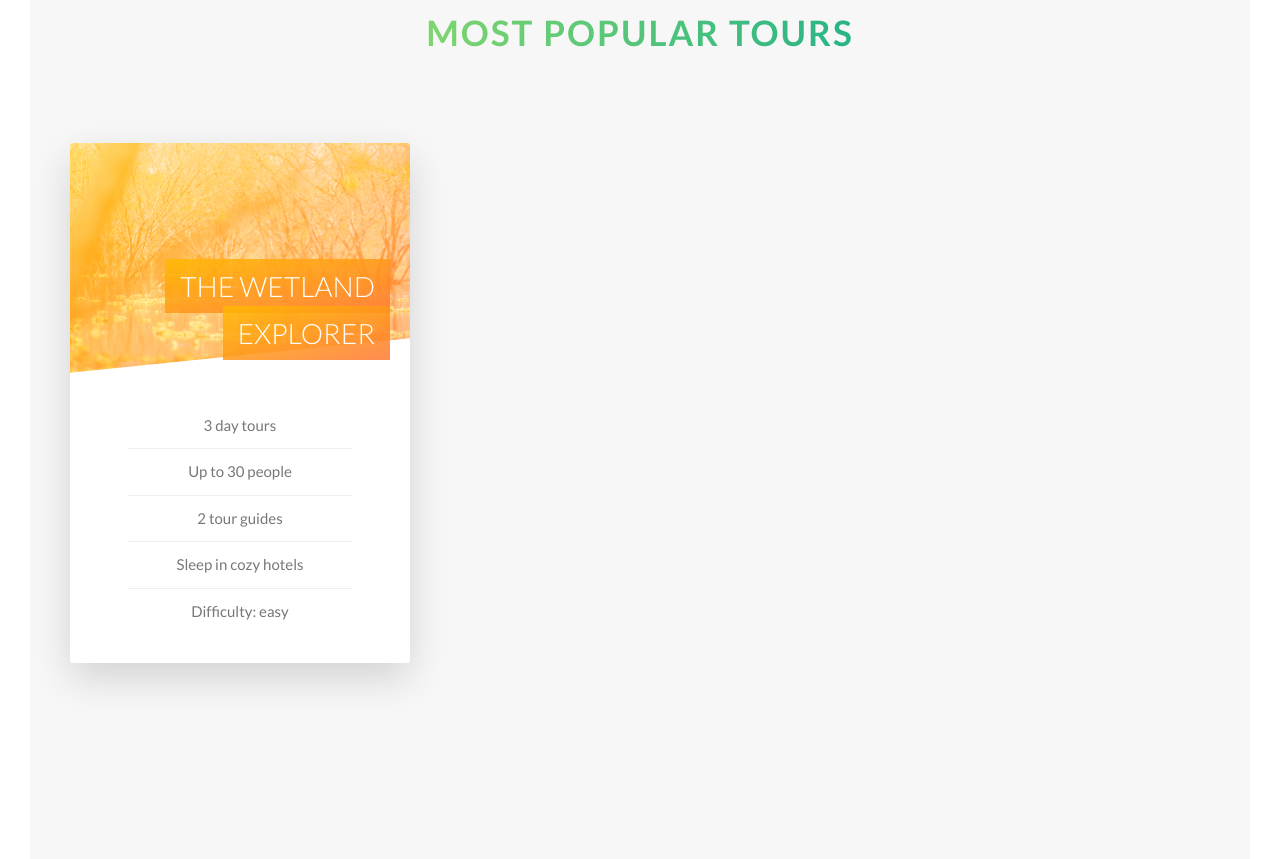
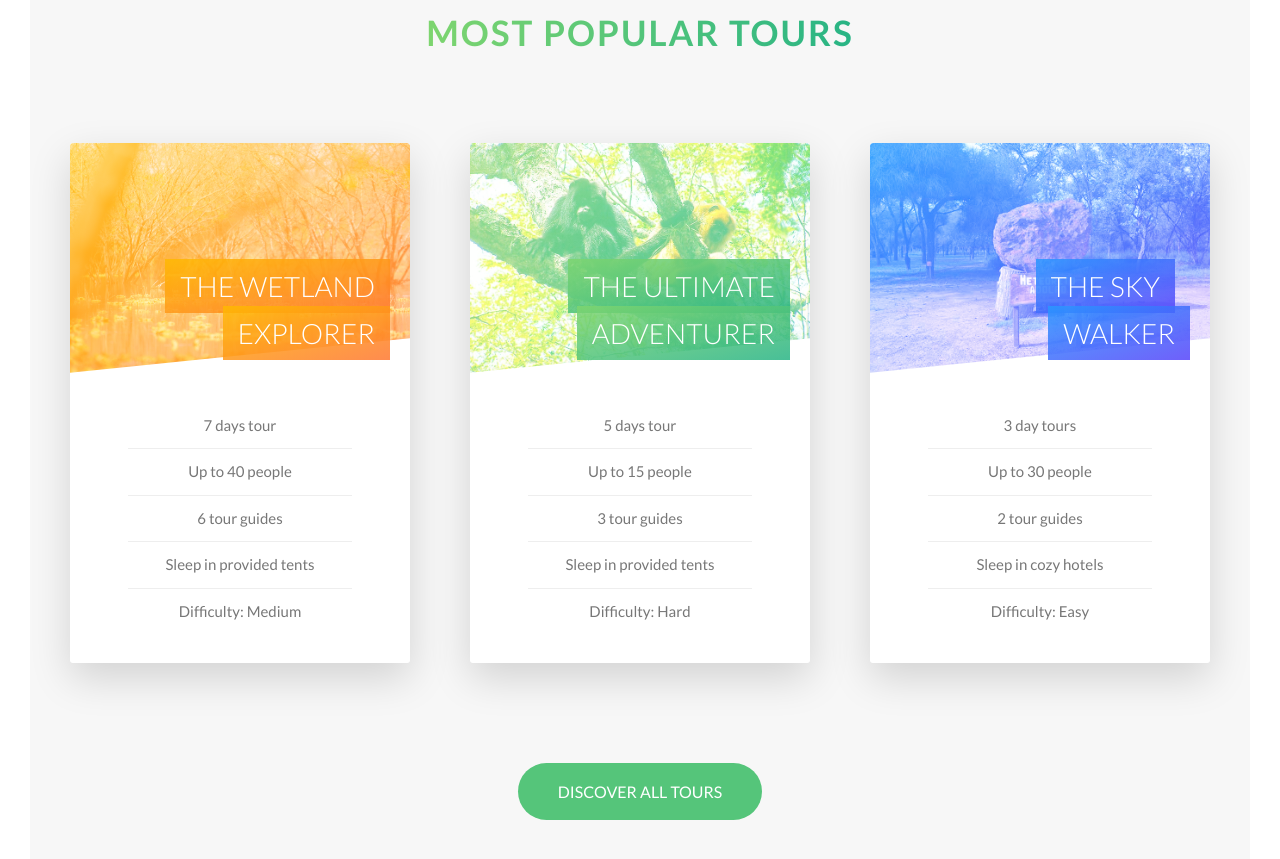
Before and after one commit to Alejandro-Cardozo/the-secret-of-argentina, a website: page index.html in a window 1280 px wide. Shown: the part 2292-3151 px from the top of the page. Drawn offline with Linux system fonts and the light colour scheme.

Commit message:
tours section finished and some styling fixes

```diff
--- a/index.html
+++ b/index.html
@@ -156,29 +156,89 @@
                 </h4>
                 <div class="card__details">
                   <ul>
-                    <li>3 day tours</li>
-                    <li>Up to 30 people</li>
-                    <li>2 tour guides</li>
-                    <li>Sleep in cozy hotels</li>
-                    <li>Difficulty: easy</li>
+                    <li>7 days tour</li>
+                    <li>Up to 40 people</li>
+                    <li>6 tour guides</li>
+                    <li>Sleep in provided tents</li>
+                    <li>Difficulty: Medium</li>
                   </ul>
                 </div>
               </div>
               <div class="card__side card__side--back card__side--back-1">
-                Back
+                <div class="card__cta">
+                  <div class="card__price-box">
+                    <p class="card__price-only">Only</p>
+                    <p class="card__price-value">$499</p>
+                  </div>
+                  <a href="#" class="btn btn--white">Book now!</a>
+                </div>
               </div>
             </div>
           </div>
           <div class="col-1-of-3">
             <div class="card">
-
+              <div class="card__side card__side--front">
+                <div class="card__picture card__picture--2">
+                  &nbsp;
+                </div>
+                <h4 class="card__heading">
+                  <span class="card__heading-span card__heading-span--2">The Ultimate Adventurer</span>
+                </h4>
+                <div class="card__details">
+                  <ul>
+                    <li>5 days tour</li>
+                    <li>Up to 15 people</li>
+                    <li>3 tour guides</li>
+                    <li>Sleep in provided tents</li>
+                    <li>Difficulty: Hard</li>
+                  </ul>
+                </div>
+              </div>
+              <div class="card__side card__side--back card__side--back-2">
+                <div class="card__cta">
+                  <div class="card__price-box">
+                    <p class="card__price-only">Only</p>
+                    <p class="card__price-value">$799</p>
+                  </div>
+                  <a href="#" class="btn btn--white">Book now!</a>
+                </div>
+              </div>
             </div>
           </div>
           <div class="col-1-of-3">
             <div class="card">
-
+              <div class="card__side card__side--front">
+                <div class="card__picture card__picture--3">
+                  &nbsp;
+                </div>
+                <h4 class="card__heading">
+                  <span class="card__heading-span card__heading-span--3">The Sky Walker</span>
+                </h4>
+                <div class="card__details">
+                  <ul>
+                    <li>3 day tours</li>
+                    <li>Up to 30 people</li>
+                    <li>2 tour guides</li>
+                    <li>Sleep in cozy hotels</li>
+                    <li>Difficulty: Easy</li>
+                  </ul>
+                </div>
+              </div>
+              <div class="card__side card__side--back card__side--back-3">
+                <div class="card__cta">
+                  <div class="card__price-box">
+                    <p class="card__price-only">Only</p>
+                    <p class="card__price-value">$299</p>
+                  </div>
+                  <a href="#" class="btn btn--white">Book now!</a>
+                </div>
+              </div>
             </div>
           </div>
+        </div>
+
+        <div class="u-center-text u-margin-top-huge">
+          <a href="#" class="btn btn--green">Discover all tours</a>
         </div>
       </section>
     </main>
--- a/sass/base/_utilities.scss
+++ b/sass/base/_utilities.scss
@@ -3,3 +3,6 @@
 .u-margin-bottom-small { margin-bottom: 1.5rem; }
 .u-margin-bottom-medium { margin-bottom: 4rem; }
 .u-margin-bottom-big { margin-bottom: 8rem; }
+
+.u-margin-top-big { margin-top: 8rem; }
+.u-margin-top-huge { margin-top: 10rem; }
--- a/sass/components/_button.scss
+++ b/sass/components/_button.scss
@@ -31,6 +31,15 @@
 
     &::after {
       background-color: $color-white;
+    }
+  }
+
+  &--green {
+    background-color: $color-primary;
+    color: $color-white;
+
+    &::after {
+      background-color: $color-primary;
     }
   }
 
--- a/sass/components/_card.scss
+++ b/sass/components/_card.scss
@@ -31,6 +31,20 @@
           $color-secondary-dark
         );
       }
+      &-2 {
+        background-image: linear-gradient(
+          to right bottom,
+          $color-primary-light,
+          $color-primary-dark
+        );
+      }
+      &-3 {
+        background-image: linear-gradient(
+          to right bottom,
+          $color-tertiary-light,
+          $color-tertiary-dark
+        );
+      }
     }
   }
 
@@ -49,6 +63,8 @@
     background-blend-mode: screen;
     -webkit-clip-path: polygon(0 0, 100% 0, 100% 85%, 0 100%);
     clip-path: polygon(0 0, 100% 0, 100% 85%, 0 100%);
+    border-top-left-radius: 3px;
+    border-top-right-radius: 3px;
 
     &--1 {
       background-image: linear-gradient(
@@ -60,11 +76,21 @@
     }
 
     &--2 {
-      background-image: url(../img/nat-5.jpg);
+      background-image: linear-gradient(
+          to right bottom,
+          $color-primary-light,
+          $color-primary-dark
+        ),
+        url(../img/nat-6.jpg);
     }
 
     &--3 {
-      background-image: url(../img/nat-5.jpg);
+      background-image: linear-gradient(
+          to right bottom,
+          $color-tertiary-light,
+          $color-tertiary-dark
+        ),
+        url(../img/nat-7.jpg);
     }
   }
 
@@ -92,6 +118,20 @@
         rgba($color-secondary-dark, 0.85)
       );
     }
+    &--2 {
+      background-image: linear-gradient(
+        to right bottom,
+        rgba($color-primary-light, 0.85),
+        rgba($color-primary-dark, 0.85)
+      );
+    }
+    &--3 {
+      background-image: linear-gradient(
+        to right bottom,
+        rgba($color-tertiary-light, 0.85),
+        rgba($color-tertiary-dark, 0.85)
+      );
+    }
   }
   &__details {
     padding: 3rem;
@@ -111,4 +151,29 @@
       }
     }
   }
+
+  // BACK SIDE STYLING
+  &__cta {
+    position: absolute;
+    top: 50%;
+    left: 50%;
+    transform: translate(-50%, -50%);
+    width: 90%;
+    text-align: center;
+  }
+  &__price-box {
+    text-align: center;
+    margin-bottom: 8rem;
+    color: $color-white;
+  }
+
+  &__price-only {
+    font-size: 1.4rem;
+    text-transform: uppercase;
+  }
+
+  &__price-value {
+    font-size: 6rem;
+    font-weight: 100;
+  }
 }
--- a/sass/pages/_home.scss
+++ b/sass/pages/_home.scss
@@ -24,6 +24,6 @@
 
 .section-tours {
   background-color: $color-grey-light-1;
-  padding: 25rem 0 50rem 0;
+  padding: 25rem 0 15rem 0;
   margin-top: -12rem;
 }
```
Also changed, not shown: css/style.css.
